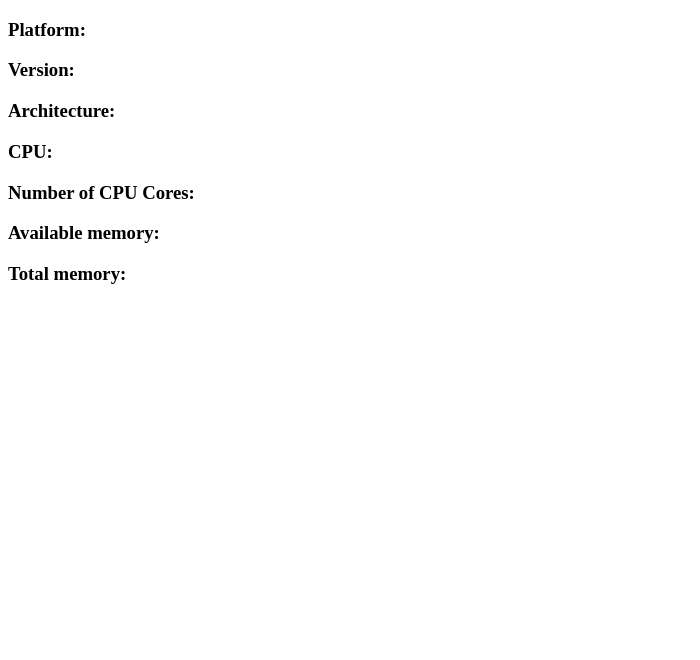
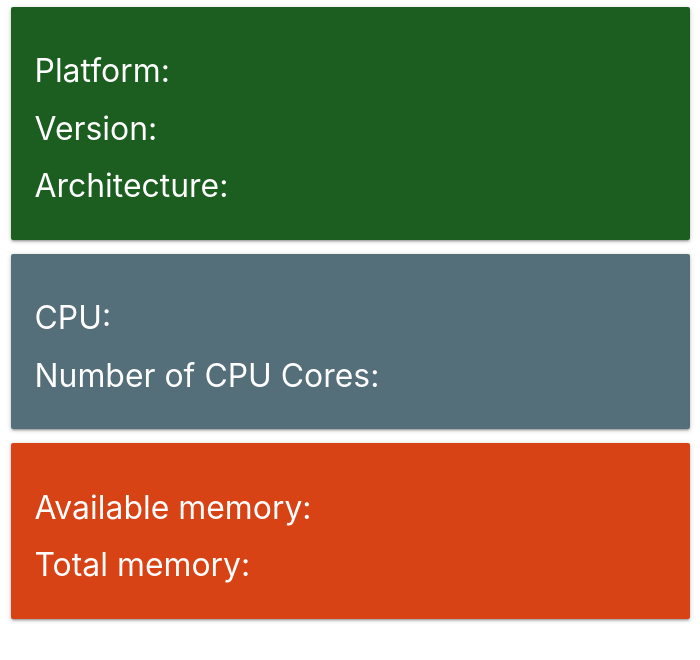
Before and after one commit to jeffminnear/os-info, an Electron app: page app/index.html in a window 700 px wide. Drawn offline with nearby package versions, Linux system fonts and the light colour scheme; no server answers.

Commit message:
Style with Materialize

```diff
--- a/app/index.html
+++ b/app/index.html
@@ -3,23 +3,35 @@
   <head>
     <meta charset="UTF-8">
     <title>OS Info</title>
+    <link rel="stylesheet" href="https://cdnjs.cloudflare.com/ajax/libs/materialize/0.97.6/css/materialize.min.css">
+    <link rel="stylesheet" type="text/css" href="./stylesheets/main.css">
   </head>
 
   <body>
-    <div class="operating-system">
-      <h3 class="platform">Platform: </h3>
-      <h3 class="release">Version: </h3>
-      <h3 class="arch">Architecture: </h3>
-    </div>
+    <div class="row">
+      <div class="col s12 info">
+        <div class="card green darken-4">
+          <div class="operating-system card-content white-text">
+            <h4 class="platform">Platform: </h4>
+            <h4 class="release">Version: </h4>
+            <h4 class="arch">Architecture: </h4>
+          </div>
+        </div>
 
-    <div class="cpu">
-      <h3 class="model">CPU: </h3>
-      <h3 class="cores"></h3>
-    </div>
+        <div class="card blue-grey darken-1">
+          <div class="cpu card-content white-text">
+            <h4 class="model">CPU: </h4>
+            <h4 class="cores"></h4>
+          </div>
+        </div>
 
-    <div class="memory">
-      <h3 class="free"></h3>
-      <h3 class="total"></h3>
+        <div class="card deep-orange darken-3">
+          <div class="memory card-content white-text">
+            <h4 class="free"></h4>
+            <h4 class="total"></h4>
+          </div>
+        </div>
+      </div>
     </div>
 
     <script>window.$ = window.jQuery = require('./js/jquery.min.js');</script>
--- a/app/main.js
+++ b/app/main.js
@@ -17,7 +17,7 @@ app.on('window-all-closed', function () {
 // Initialize application
 app.on('ready', function () {
   // Create browser window
-  mainWindow = new BrowserWindow({width: 500, height: 900});
+  mainWindow = new BrowserWindow({width: 700, height: 650});
 
   // Load index.html
   mainWindow.loadURL('file://' + __dirname + '/index.html');
--- /dev/null
+++ b/app/stylesheets/main.css
@@ -0,0 +1,3 @@
+.info span {
+  font-size: 110%;
+}
```
